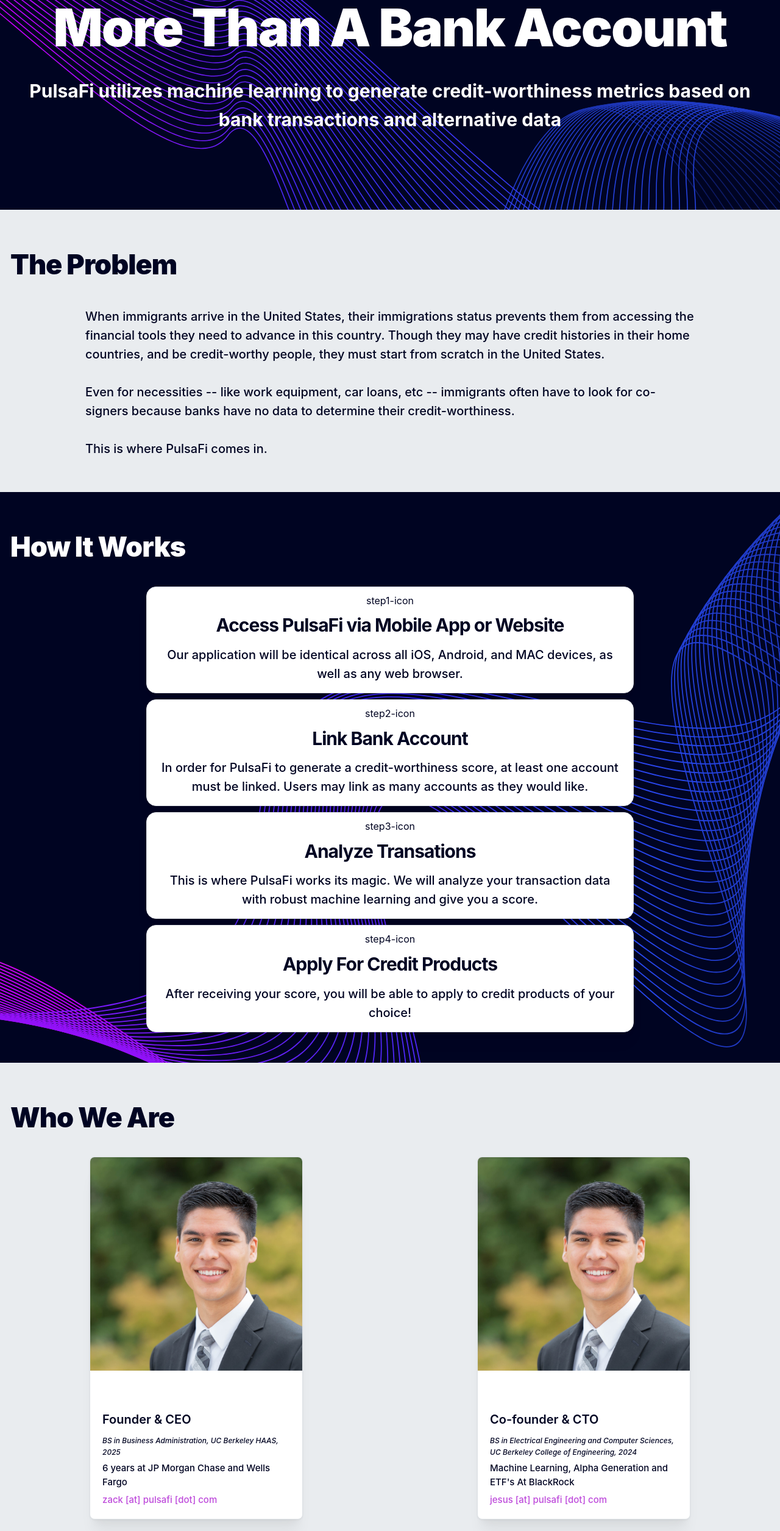
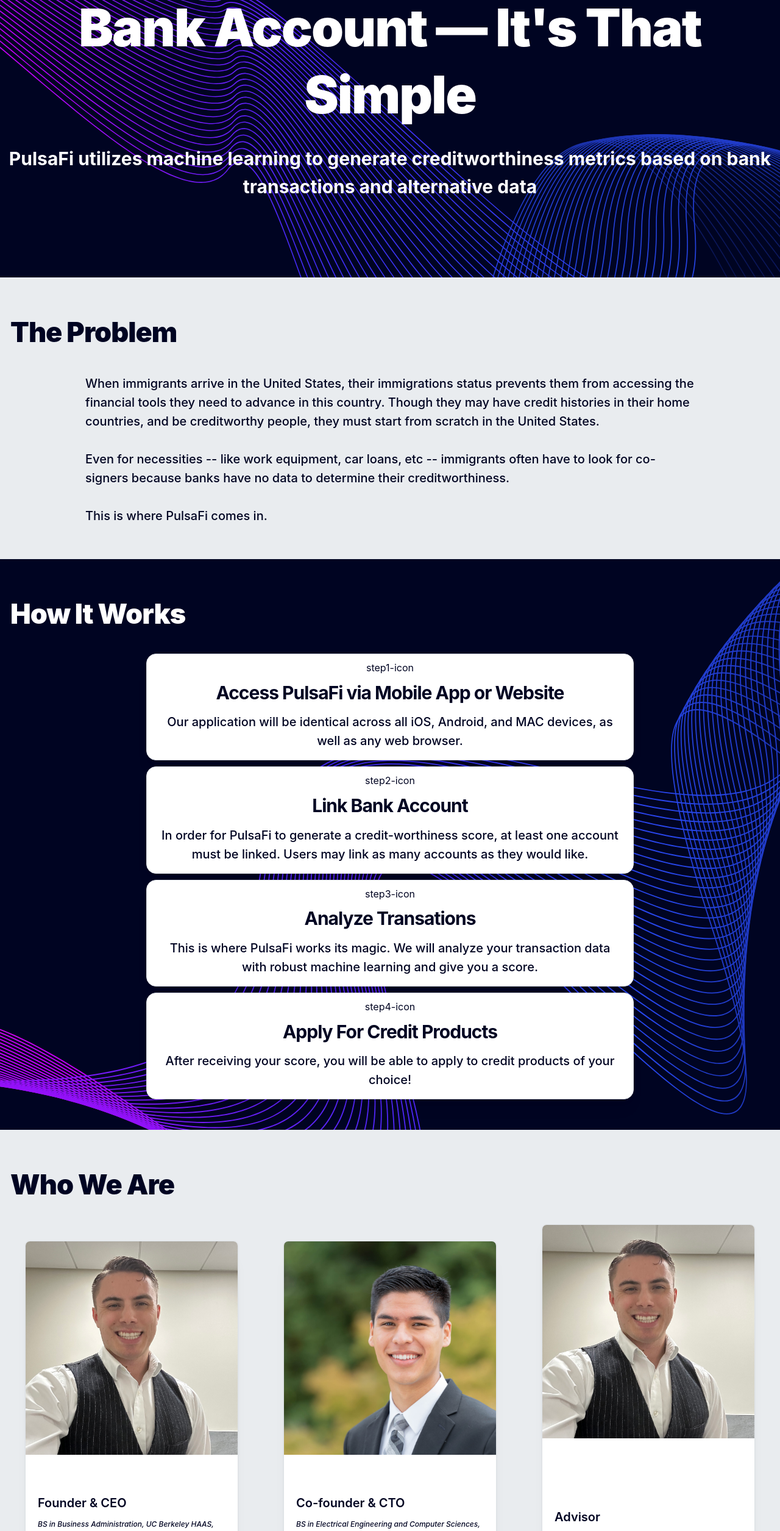
Before and after one commit to pulsafi/website, a Next.js app: page / in a window 1280 px wide. Shown: the part 220-2731 px from the top of the page at 61% size. Built offline with nearby package versions, Linux system fonts and the light colour scheme.

Commit message:
added zack's picture, added card for justing, changed title, and fixed some typos

```diff
--- a/components/Welcome/Welcome.tsx
+++ b/components/Welcome/Welcome.tsx
@@ -122,7 +122,7 @@
           variant="gradient"
           gradient={{ from: 'blue', to: 'purple' }}
         >
-          \O/ PulsaFi
+          PulsaFi
         </Text>
       </AppShell.Header>
       <AppShell.Main>
@@ -131,12 +131,12 @@
             <Box pt={100} pb={125}>
               <Title className={classes.title} ta="center" pb={25}>
                 <Text inherit component="span">
-                  Obtain Credit With Nothing More Than A Bank Account
+                  Get Credit Using Just Your Bank Account — It's That Simple
                 </Text>
               </Title>
               <Text className={classes.subtitle} ta="center" mx="auto">
-                PulsaFi utilizes machine learning to generate credit-worthiness metrics based on
-                bank transactions and alternative data
+                PulsaFi utilizes machine learning to generate creditworthiness metrics based on bank
+                transactions and alternative data
               </Text>
             </Box>
           </Box>
@@ -150,11 +150,11 @@
             <Text maw={1000} mx="auto" className={classes.stepCardBody}>
               When immigrants arrive in the United States, their immigrations status prevents them
               from accessing the financial tools they need to advance in this country. Though they
-              may have credit histories in their home countries, and be credit-worthy people, they
+              may have credit histories in their home countries, and be creditworthy people, they
               must start from scratch in the United States. <br /> <br />
               Even for necessities -- like work equipment, car loans, etc -- immigrants often have
-              to look for co-signers because banks have no data to determine their
-              credit-worthiness. <br /> <br />
+              to look for co-signers because banks have no data to determine their creditworthiness.{' '}
+              <br /> <br />
               This is where PulsaFi comes in.
             </Text>
           </Box>
@@ -185,11 +185,11 @@
             <Text className={classes.logo} mb={25}>
               Who We Are
             </Text>
-            <SimpleGrid cols={{ base: 1, sm: 2 }}>
+            <SimpleGrid cols={{ base: 1, sm: 3 }}>
               <Center>
                 <Card className={classes.card} shadow="lg" padding="lg" radius="md" withBorder>
                   <Card.Section>
-                    <Image src="/jesus.jpg" height={350} />
+                    <Image src="/zack.jpeg" height={350} />
                   </Card.Section>
 
                   <Text className={classes.cardTitle}>Zackery Atlas</Text>
@@ -218,6 +218,22 @@
                     Machine Learning, Alpha Generation and ETF's At BlackRock
                   </Text>
                   <Text className={classes.bodyHighlighted}>jesus [at] pulsafi [dot] com</Text>
+                </Card>
+              </Center>
+
+              <Center>
+                <Card className={classes.card} shadow="lg" padding="lg" radius="md" withBorder>
+                  <Card.Section>
+                    <Image src="/zack.jpeg" height={350} />
+                  </Card.Section>
+
+                  <Text className={classes.cardTitle}>Justin Gukhyun Cho, Ph.D.</Text>
+                  <Text className={classes.cardSubtitle}>Advisor</Text>
+                  <Text className={classes.bodyItalic}></Text>
+                  <Text className={classes.body}>
+                    Professor Emeritus, Hawaii Pacific University, Honolulu <br /> Previous Advisor,
+                    South Korean Presidential Committee for Government Innovation
+                  </Text>
                 </Card>
               </Center>
             </SimpleGrid>
```
Also changed, not shown: public/zack.jpeg (added).
